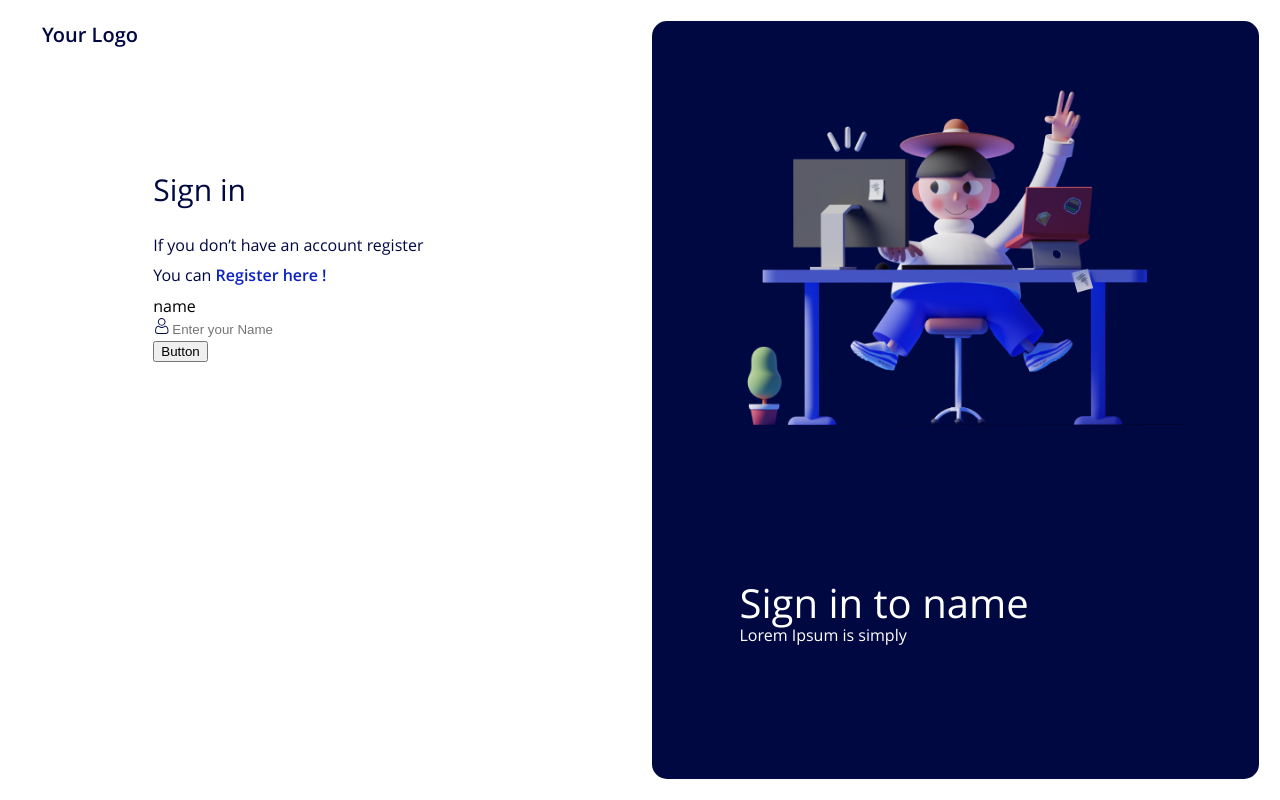
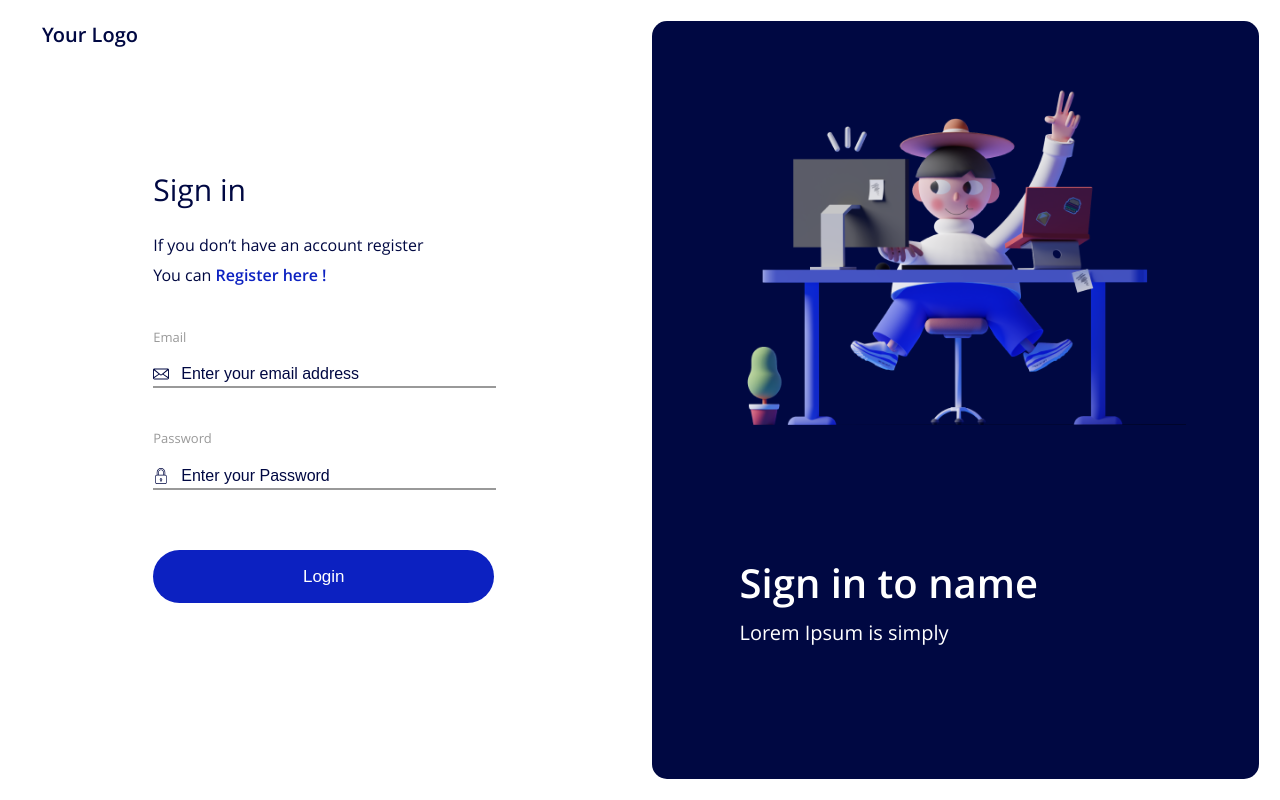
Before and after one commit to denis-ttk-1975/testtask_signin_signup_form, a React (Create React App) app: page / in a window 1280 px wide. Built offline with nearby package versions, Linux system fonts and the light colour scheme.

Commit message:
button done

```diff
--- a/src/components/art-board/art-board.module.css
+++ b/src/components/art-board/art-board.module.css
@@ -27,9 +27,9 @@
     line-height: 54.47px;
 }
 
-.artBoard_title {
+.artBoard_subtitle {
     font-weight: 300;
-    font-size: 40px;
+    font-size: 20px;
     line-height: 27.24px;
 }
 
--- a/src/components/form-header/form-header.module.css
+++ b/src/components/form-header/form-header.module.css
@@ -23,3 +23,7 @@
     color: #0C21C1;
     text-decoration: none;
 }
+
+.formHeaderWrapper {
+    margin-bottom: 42px;
+}
--- a/src/components/form-header/form-header.tsx
+++ b/src/components/form-header/form-header.tsx
@@ -11,10 +11,11 @@ interface IFormHeaderProps {
 
 export const FormHeader = (props: IFormHeaderProps) => {
     return <>
-        <div className={styles.title}>{props.title}</div>
-        <div className={styles.substring}>{props.substring}</div>
-        <div className={styles.substring}>
-            You can <a href={ props.link ?? '#'} className={styles.linkString}>{props.linkString}</a>
-        </div>
+    <div className={styles.formHeaderWrapper} >
+            <div className={styles.title}>{props.title}</div>
+            <div className={styles.substring}>{props.substring}</div>
+            <div className={styles.substring}>
+                You can <a href={ props.link ?? '#'} className={styles.linkString}>{props.linkString}</a>
+            </div></div>
     </>;
 }
--- a/src/components/form/form.tsx
+++ b/src/components/form/form.tsx
@@ -3,6 +3,8 @@ import { JSX } from 'react'; // импорт библиотеки
 import styles from './form.module.css';
 
 import { Input, IInputProps } from './../../features/input/input'
+import { SubmitButton } from './../../features/button/button'
+
 
 interface IFormProps {
     inputs: IInputProps[];
@@ -12,8 +14,8 @@ interface IFormProps {
 export const Form = (props: IFormProps) => {
     return (
     <>
-        {props.inputs.map((item) => {return <Input key = {'name'} id = {'name'} label = {'name'} icon = {'man'} placeholder = {'Enter your Name'} errorMessage={'Name must be longer than 3 chars'}/>})}
-        <button>{props.buttonText}</button>
+        {props.inputs.map((item) => {return <Input key = {item.id} id = {item.id} label = {item.label} icon = {item.icon} placeholder = {item.placeholder} errorMessage={item.errorMessage}/>})}
+        <SubmitButton buttonText = {props.buttonText}/>
     </>
     );
 }
--- a/src/components/signin-area/signin-area.tsx
+++ b/src/components/signin-area/signin-area.tsx
@@ -3,17 +3,34 @@ import { JSX } from 'react'; // импорт библиотеки
 import { FormHeader } from '../form-header/form-header';
 import { Form } from '../form/form';
 
+import { IInputProps } from './../../features/input/input'
+
+
 
 
 import styles from './signin-area.module.css';
 
-const inputArray = [
+const inputArray: IInputProps[] = [
+    // {
+    //     id : 'name',
+    //     label: 'Name',
+    //     icon: 'man',
+    //     placeholder: 'Enter your Name',
+    //     errorMessage:'Name must be longer than 3 chars'
+    // },
     {
-        id : 'name',
-        label: 'name',
-        icon: 'man',
-        placeholder: 'Enter your Name',
-        errorMessage:'Name must be longer than 3 chars'
+        id : 'email',
+        label: 'Email',
+        icon: 'mail',
+        placeholder: 'Enter your email address',
+        errorMessage:'Invalid Email'
+    },
+    {
+        id : 'password',
+        label: 'Password',
+        icon: 'padlock',
+        placeholder: 'Enter your Password',
+        errorMessage:'Invalid Password'
     }
 ];
 
@@ -22,7 +39,7 @@ export const SignInArea = () => {
         <div className={styles.logo}>Your Logo</div>
         <div className={styles.form_wrapper}>
             <FormHeader title = 'Sign in' substring = 'If you don’t have an account register' linkString = 'Register here !' />
-            <Form inputs = {inputArray} buttonText='Button'/>
+            <Form inputs = {inputArray} buttonText='Login'/>
         </div>
     </section>;
 }
--- /dev/null
+++ b/src/features/button/button.module.css
@@ -0,0 +1,13 @@
+.submitButton {
+    margin-top: 18px;
+    width: 341px;
+    height: 53px;
+    border-radius: 32px;
+    background-color: #0C21C1;
+    color: #fff;
+    border: none;
+    font-weight: 400;
+    font-size: 17px;
+    line-height: 23.15px;
+
+}
--- /dev/null
+++ b/src/features/button/button.tsx
@@ -0,0 +1,14 @@
+import { JSX } from 'react'; // импорт библиотеки
+
+import styles from './button.module.css';
+
+interface IButtonProps {
+    buttonText: string;
+}
+
+export const SubmitButton = (props: IButtonProps) => {
+
+    return <button className={styles.submitButton}>
+        {props.buttonText}
+    </button>;
+}
--- a/src/features/input/input.module.css
+++ b/src/features/input/input.module.css
@@ -1,9 +1,37 @@
 .input_wrapper {
     display: flex;
     flex-direction: column;
+    border-bottom: 2px solid #999;
+    margin-bottom: 42px;
 }
 
-.input {
+.input, .input:focus {
+    outline: none;
     appearance: none;
     border: none;
+    width: 327px;
+    font-weight: 400;
+    font-size: 16px;
+    line-height: 21.79px;
+    padding-left: 12px;
+    color: #000842;
 }
+
+.input::placeholder {
+    color: #000842;
+  }
+
+
+.inputField_wrapper {
+    display: flex;
+    align-items: center;
+}
+
+.label {
+    color: #999;
+    font-weight: 400;
+    font-size: 13px;
+    line-height: 17.7px;
+    padding-bottom: 16px;
+
+}
--- a/src/features/input/input.tsx
+++ b/src/features/input/input.tsx
@@ -3,11 +3,13 @@ import { JSX } from 'react'; // импорт библиотеки
 import styles from './input.module.css';
 
 import man from './../../shared/images/man_icon.svg';
+import mail from './../../shared/images/mail_icon.svg';
+import padlock from './../../shared/images/padlock_icon.svg';
 
 export interface IInputProps {
     id: string;
     label: string;
-    icon: string;
+    icon: 'man' | 'mail' | 'padlock';
     placeholder: string;
     regex?: string;
     errorMessage: string;
@@ -17,8 +19,10 @@ export interface IInputProps {
 export const Input = (props: IInputProps) => {
 
     const inputClassName = '${styles.input}' + (props.error && '${styles.error}');
+    const icon = props.icon === 'man' ? man : (props.icon === 'mail' ? mail : padlock);
+
     return <div className={styles.input_wrapper}>
         <label htmlFor={props.id} className={styles.label}>{props.label}</label>
-        <div><img src={man} alt={"Enter name"}/><input type="text" id={props.id} className={styles.input} placeholder = { props.placeholder }/></div>
+        <div className={styles.inputField_wrapper}><img src={icon} alt={"Enter name"}/><input type="text" id={props.id} className={styles.input} placeholder = { props.placeholder }/></div>
     </div>;
 }
```
